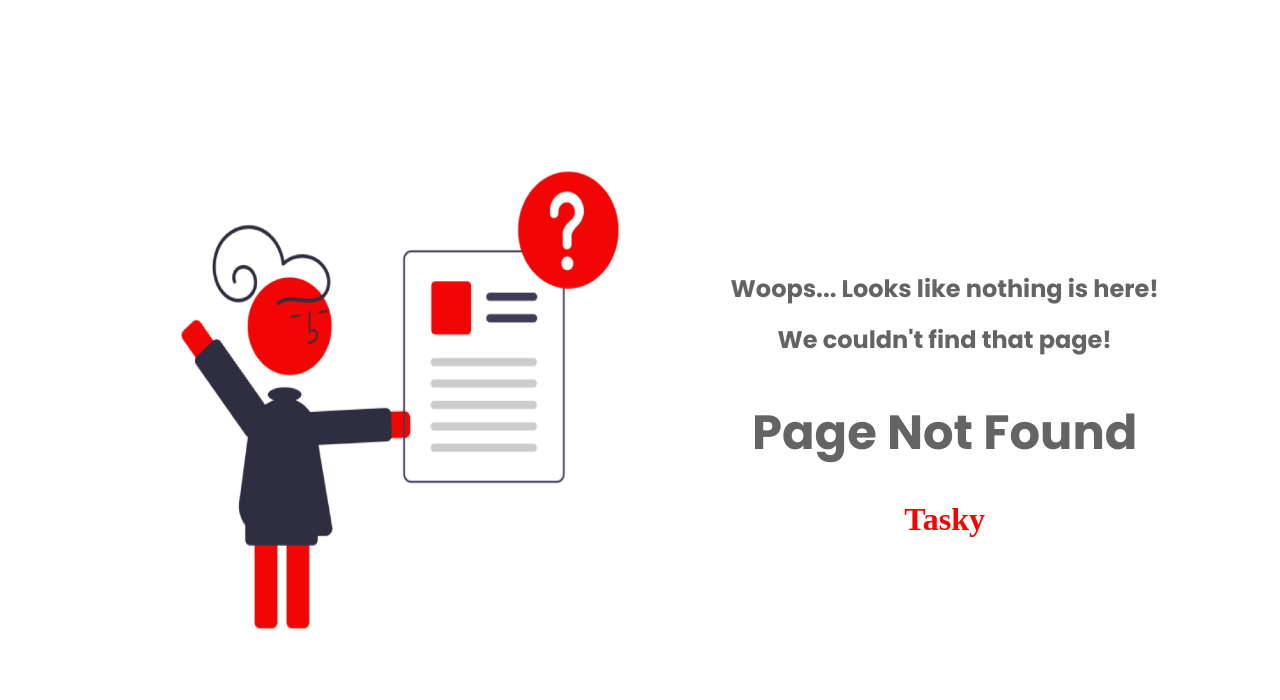
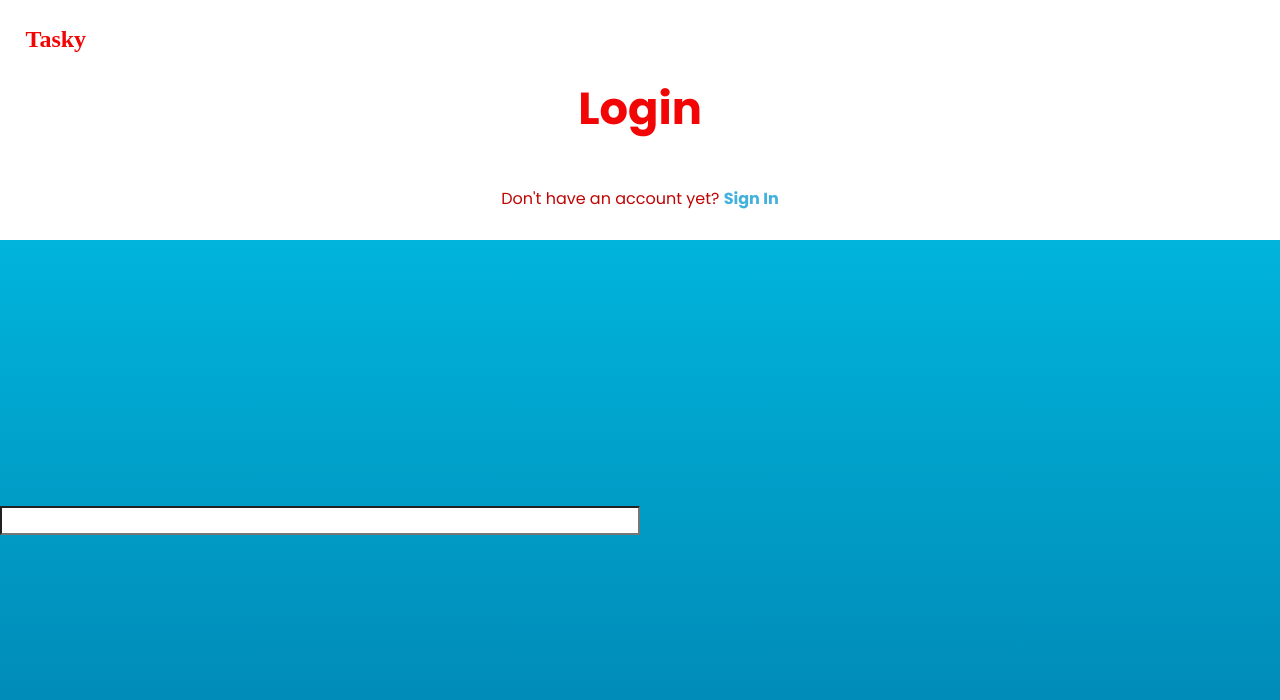
Before and after one commit to brunovcg/Tasky, a React (Create React App) app: page /login in a window 1280 px wide. Before the commit this address had no page. Shown: the top 700 px of the page. Built offline with nearby package versions, Linux system fonts and the light colour scheme; a web font is replaced by a local one.

Commit message:
feature: login is in working

```diff
--- /dev/null
+++ b/src/pages/Login/Login.jsx
@@ -0,0 +1,28 @@
+import { StyledGrid, HeaderGrid, BodyGrid, FirstDiv, SecondDiv, ThirdDiv, H1, H1Title, H1text, StyledLink, InputDiv } from './styles'
+import Input from '../../components/Input/Input'
+
+const Login = () => {
+
+  return (
+    <StyledGrid container justify='column' >
+      <HeaderGrid item>
+        <FirstDiv>
+          <H1>Tasky</H1>
+        </FirstDiv>
+        <SecondDiv>
+          <H1Title>Login</H1Title>
+        </SecondDiv>
+        <ThirdDiv>
+          <H1text>Don't have an account yet? <StyledLink>Sign In</StyledLink> </H1text>
+        </ThirdDiv>
+      </HeaderGrid>
+      <BodyGrid item>
+        <InputDiv>
+          <Input />
+        </InputDiv>
+      </BodyGrid>
+    </StyledGrid>
+  )
+};
+
+export default Login;
--- /dev/null
+++ b/src/pages/Login/styles.js
@@ -0,0 +1,77 @@
+import { Grid, Typography } from '@material-ui/core';
+import { styled as materialStyled } from '@material-ui/core';
+import styled from 'styled-components';
+import { Link } from 'react-router-dom';
+
+export const StyledGrid = materialStyled(Grid) ( ({ theme }) => ({
+  width: '100vw',
+  height: '100vh',
+  background: 'white',
+}))
+
+export const HeaderGrid = materialStyled(Grid) ( ({ theme }) => ({
+  width: '100%',
+  height: '30%',
+}))
+
+export const BodyGrid = materialStyled(Grid) ( ({ theme }) => ({
+  width: '100%',
+  height: '70%',
+  backgroundImage: 'var(--gradient-blue)'
+}))
+
+
+export const FirstDiv = styled.div `
+  width: 100%;
+  height: 25%;
+  /* background-color: firebrick; */
+`
+
+export const SecondDiv = styled.div `
+    width: 100%;
+    height: 40%;
+
+    display: flex;
+    justify-content: center;
+    align-items: center;
+    /* background-color: green; */
+`
+
+export const H1 = styled.h1 `
+  font-size: 150%;
+  padding: 2%;
+`
+
+export const H1Title = styled.h1 `
+  font-family: unset;
+  font-size: 280%;
+`
+
+export const H1text = styled.p `
+  color: var(--dark-red);
+`
+
+export const StyledLink = styled(Link) `
+  color: var(--blue);
+  font-weight: 600;
+`
+
+export const ThirdDiv = styled.div `
+  width: 100%;
+  height: 35%;
+
+  display: flex;
+  justify-content: center;
+  align-items: center;
+  /* background-color: pink; */
+`
+
+export const InputDiv = styled.div `
+  width: 50%;
+  height: 100%;
+
+  display: flex;
+  justify-content: center;
+  align-items: center;
+  /* background-color: pink; */
+`
--- a/src/routes/routes.jsx
+++ b/src/routes/routes.jsx
@@ -1,19 +1,20 @@
 import {Route, Switch} from 'react-router-dom';
+import Login from '../pages/Login/Login';
 import PageNotFound from '../pages/pageNotFound/PageNotFound';
 
 const routes = () => {
     return (
         <Switch>
+            <Route exact path='/' >
+                {/* <Home/> */}
+            </Route>
             {/* <Route>
-                <Home/>
+                <Signup/>
+            </Route> */}
+            <Route path='/login' >
+                <Login />
             </Route>
-            <Route>
-                <Signup/>
-            </Route>
-            <Route>
-                <Login/>
-            </Route>
-            <Route>
+            {/* <Route>
                 <Dashboard/>
             </Route>
             <Route>
```
